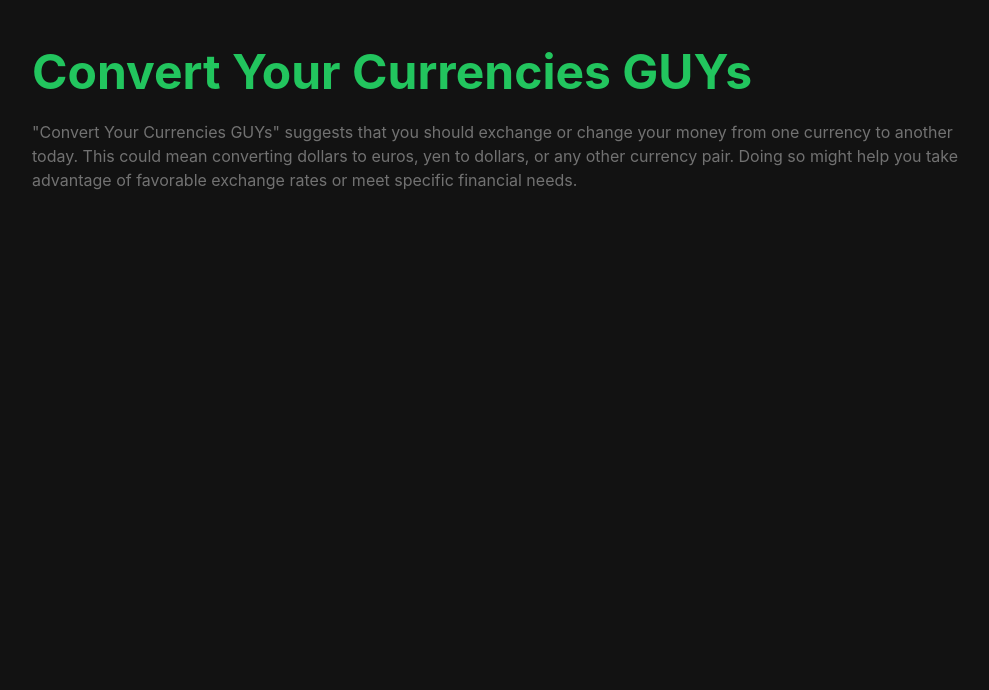
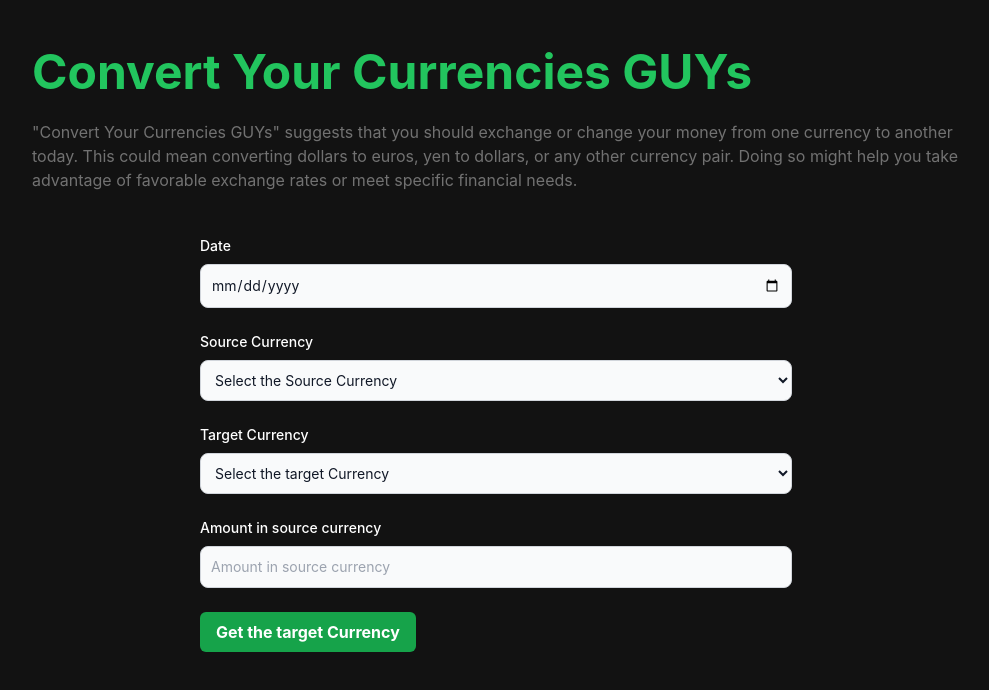
Before and after one commit to AvishkaGit/Currency_Con-MERN, a React (Create React App) app in the folder client/: page / in a window 1280 px wide. Shown: the top 690 px of the page, without its empty margins (144-1133 px from the left). Built offline with nearby package versions, Linux system fonts and the light colour scheme.

Commit message:
up date
client  front end 90%

```diff
--- a/client/src/pages/MainPage.js
+++ b/client/src/pages/MainPage.js
@@ -7,12 +7,40 @@ export default function MainPage() {
 
         <p className=' lg:mx-32 opacity-40 py-6'>"Convert Your Currencies GUYs" suggests that you should exchange or change your money from one currency to another today. This could mean converting dollars to euros, yen to dollars, or any other currency pair. Doing so might help you take advantage of favorable exchange rates or meet specific financial needs.</p>
 
-        <div>
-            <section>
+        <div className='mt-5 flex items-center justify-center flex-col'>
+            <section className=' w-full lg:w-1/2'>
                 <form>
-                    <div>
 
-                    </div>
+                        <div className="mb-6">
+                           <label htmlFor="email" className="block mb-2 text-sm font-medium text-white-900 dark:text-white">Date</label>
+                           <input type="Date" id="" className="bg-gray-50 border border-gray-300 text-gray-900 text-sm rounded-lg focus:ring-green-500 focus:border-green-500 block w-full p-2.5 dark:bg-gray-700 dark:border-gray-600 dark:placeholder-gray-400 dark:text-white dark:focus:ring-green-500 dark:focus:border-green-500" placeholder="name@flowbite.com" required />
+                        </div>
+
+                        <div className="mb-6">
+                             <label htmlFor="email" className="block mb-2 text-sm font-medium text-white-900 dark:text-white">Source Currency</label>
+                             <select className="bg-gray-50 border border-gray-300 text-gray-900 text-sm rounded-lg focus:ring-green-500 focus:border-green-500 block w-full p-2.5 dark:bg-gray-700 dark:border-gray-600 dark:placeholder-gray-400 dark:text-white dark:focus:ring-green-500 dark:focus:border-green-500" name='' id=''>
+
+                                <option value="" >Select the Source Currency</option>
+
+                             </select>
+                        </div>
+
+                        <div className="mb-6">
+                             <label htmlFor="email" className="block mb-2 text-sm font-medium text-white-900 dark:text-white">Target Currency</label>
+                             <select className="bg-gray-50 border border-gray-300 text-gray-900 text-sm rounded-lg focus:ring-green-500 focus:border-green-500 block w-full p-2.5 dark:bg-gray-700 dark:border-gray-600 dark:placeholder-gray-400 dark:text-white dark:focus:ring-green-500 dark:focus:border-green-500" name='' id=''>
+
+                                <option value="" >Select the target Currency</option>
+
+                             </select>
+                        </div>
+
+                        <div className="mb-6">
+                           <label htmlFor="email" className="block mb-2 text-sm font-medium text-white-900 dark:text-white">Amount in source currency</label>
+                           <input type="text" id="" className="bg-gray-50 border border-gray-300 text-gray-900 text-sm rounded-lg focus:ring-green-500 focus:border-green-500 block w-full p-2.5 dark:bg-gray-700 dark:border-gray-600 dark:placeholder-gray-400 dark:text-white dark:focus:ring-green-500 dark:focus:border-green-500" placeholder="Amount in source currency" required />
+                        </div>
+
+                        <button className='bg-green-600 hover:bg-green-700 text-white font-bold py-2 px-4 rounded-md'>Get the target Currency</button>
+
                 </form>
             </section>
         </div>
```
